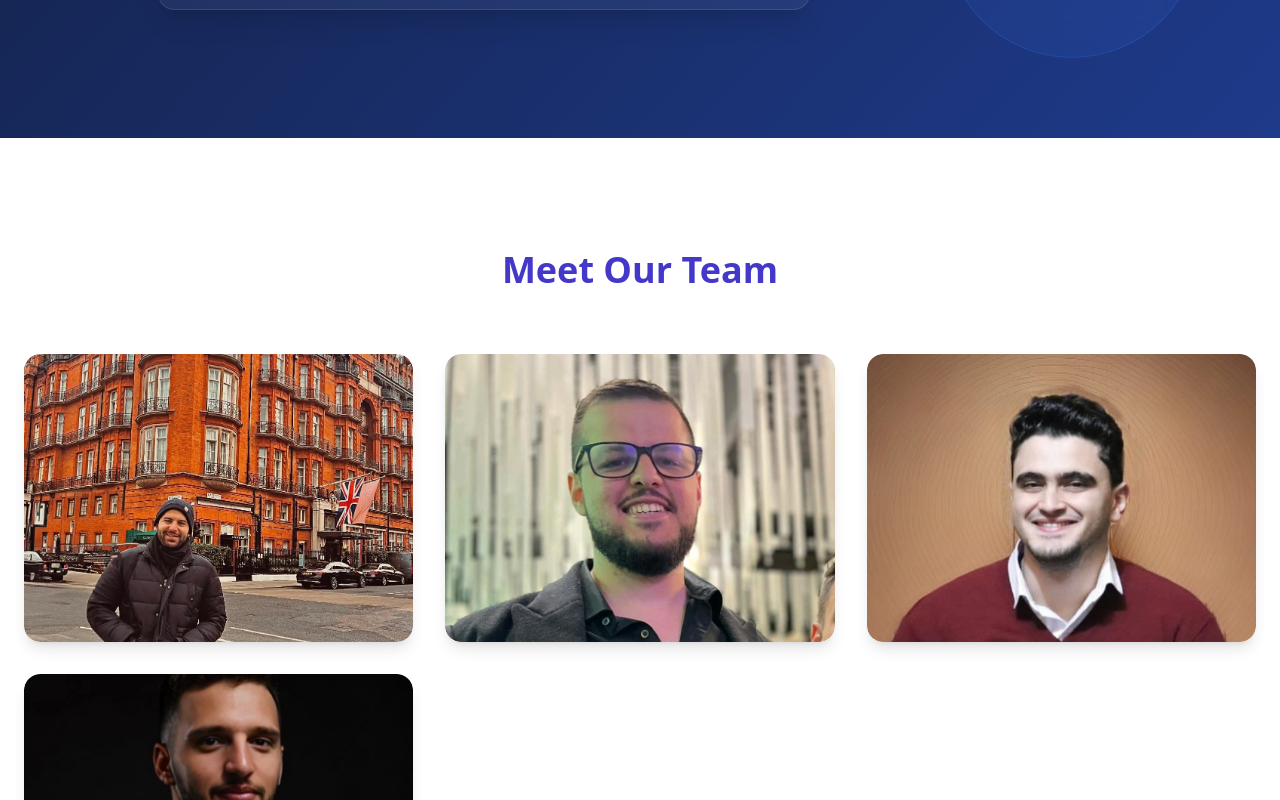
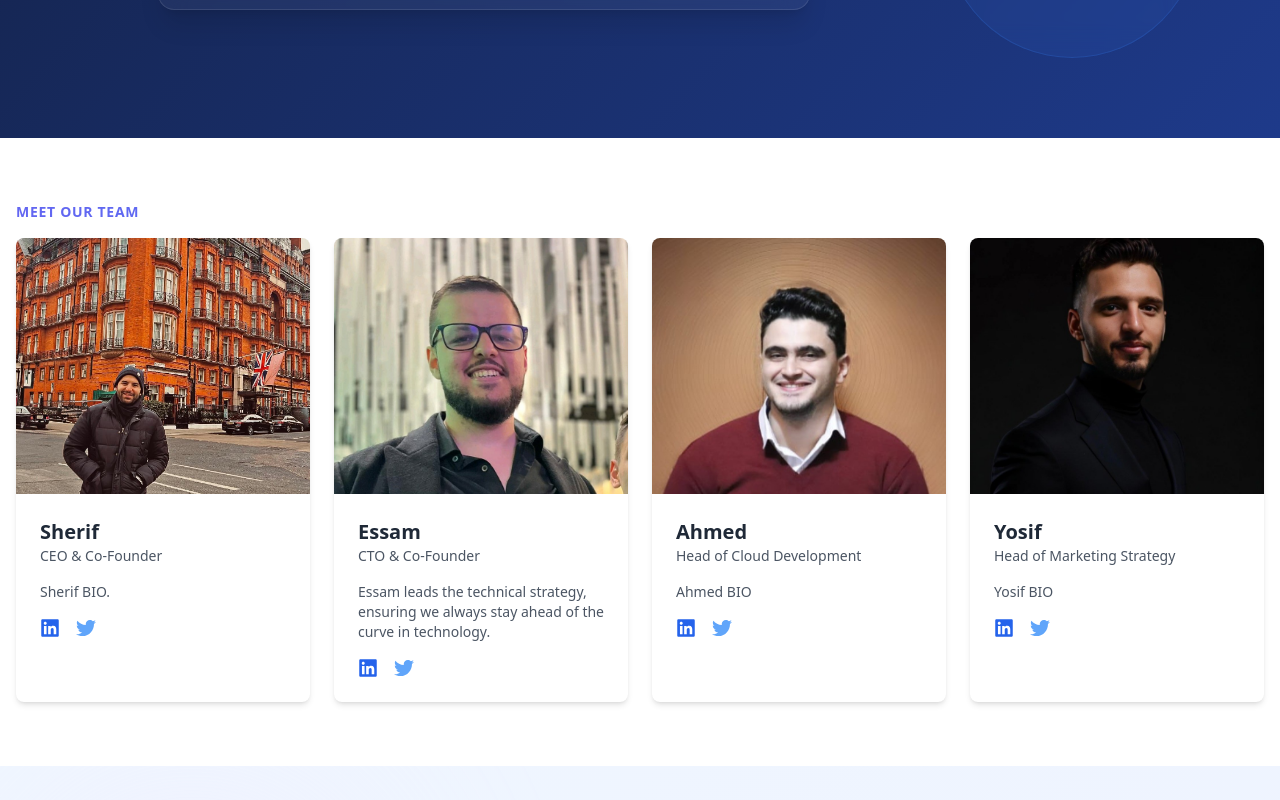
Before and after one commit to essamgouda97/entropyhub, a Next.js app: page / in a window 1280 px wide. Shown: the part 4880-5680 px from the top of the page. Built offline with nearby package versions, Linux system fonts and the light colour scheme.

Commit message:
redesigned the team section

```diff
--- a/src/components/sections/Team.tsx
+++ b/src/components/sections/Team.tsx
@@ -1,11 +1,13 @@
-import React from 'react';
+'use client';
+import { motion } from 'framer-motion';
+import { FaLinkedin, FaTwitter } from 'react-icons/fa';
 
 const teamMembers = [
   {
     name: 'Sherif',
     role: 'CEO & Co-Founder',
     bio: 'Sherif BIO.',
-    image: '/sherif.jpeg', // Make sure to replace with the correct image URL
+    image: '/sherif.jpeg', // Make sure this image exists in public folder
     socialLinks: {
       linkedin: 'https://www.linkedin.com/in/sherif-essam-9522a0103/',
       twitter: 'https://twitter.com/sherif',
@@ -13,9 +15,9 @@ const teamMembers = [
   },
   {
     name: 'Essam',
-    role: 'CTO & Co-Founder ',
+    role: 'CTO & Co-Founder',
     bio: 'Essam leads the technical strategy, ensuring we always stay ahead of the curve in technology.',
-    image: '/essam.jpg', // Replace with actual image path
+    image: '/essam.jpg', // Make sure this image exists in public folder
     socialLinks: {
       linkedin: 'https://www.linkedin.com/in/essamgouda/',
       twitter: 'https://twitter.com/alice',
@@ -23,9 +25,9 @@ const teamMembers = [
   },
   {
     name: 'Ahmed',
-    role: ' Head of Cloud Development',
+    role: 'Head of Cloud Development',
     bio: 'Ahmed BIO',
-    image: '/ahmed.jpg', // Replace with actual image path
+    image: '/ahmed.jpg', // Make sure this image exists in public folder
     socialLinks: {
       linkedin: 'https://www.linkedin.com/in/ahmed-abouelnasr-4965a7137/',
       twitter: 'https://twitter.com/bob',
@@ -35,7 +37,7 @@ const teamMembers = [
     name: 'Yosif',
     role: 'Head of Marketing Strategy',
     bio: 'Yosif BIO',
-    image: '/yosif.jpg', // Replace with actual image path
+    image: '/yosif.jpg', // Make sure this image exists in public folder
     socialLinks: {
       linkedin: 'https://www.linkedin.com/in/yosif-elessawi/?originalSubdomain=eg',
       twitter: 'https://twitter.com/eve',
@@ -45,35 +47,54 @@ const teamMembers = [
 
 export default function Team() {
   return (
-    <section id="team" className="py-28 bg-white">
-      <div className="container mx-auto px-6 text-center">
-        <h2 className="text-4xl font-bold text-indigo-700 mb-16">Meet Our Team</h2>
-        <div className="grid grid-cols-1 sm:grid-cols-2 lg:grid-cols-3 gap-8">
+    <section id="team" className="py-16 bg-white">
+      <div className="container mx-auto px-4">
+        <h2 className="text-sm font-semibold uppercase tracking-wider mb-4 bg-gradient-to-r from-indigo-500 to-blue-500 bg-clip-text text-transparent">
+          Meet Our Team
+        </h2>
+
+        <div className="grid grid-cols-1 sm:grid-cols-2 lg:grid-cols-4 gap-6">
           {teamMembers.map((member, index) => (
-            <div key={index} className="group relative overflow-hidden rounded-2xl shadow-lg transition-all duration-300 ease-in-out transform hover:scale-105">
-              <div className="relative">
+            <motion.div
+              key={index}
+              initial={{ opacity: 0, y: 20 }}
+              whileInView={{ opacity: 1, y: 0 }}
+              transition={{ duration: 0.5, delay: index * 0.1 }}
+              className="bg-white rounded-lg shadow-md overflow-hidden hover:shadow-lg transition-shadow"
+            >
+              <div className="relative h-64 w-full">
                 <img
                   src={member.image}
                   alt={member.name}
-                  className="w-full h-72 object-cover rounded-2xl group-hover:opacity-80 transition-all duration-300"
+                  className="w-full h-full object-cover"
                 />
-                <div className="absolute inset-0 bg-black bg-opacity-50 opacity-0 group-hover:opacity-100 transition-all duration-300 ease-in-out">
-                  <div className="absolute bottom-0 left-0 right-0 p-6 text-white">
-                    <h3 className="text-2xl font-semibold">{member.name}</h3>
-                    <p className="text-lg">{member.role}</p>
-                    <p className="mt-4 text-sm">{member.bio}</p>
-                    <div className="mt-4 flex space-x-4">
-                      <a href={member.socialLinks.linkedin} target="_blank" rel="noopener noreferrer">
-                        <span className="text-xl">🔗</span>
-                      </a>
-                      <a href={member.socialLinks.twitter} target="_blank" rel="noopener noreferrer">
-                        <span className="text-xl">🐦</span>
-                      </a>
-                    </div>
-                  </div>
+              </div>
+
+              <div className="p-6">
+                <h3 className="text-xl font-bold text-gray-800">{member.name}</h3>
+                <p className="text-gray-600 text-sm mb-4">{member.role}</p>
+                <p className="text-gray-600 text-sm mb-4">{member.bio}</p>
+
+                <div className="flex space-x-4">
+                  <a
+                    href={member.socialLinks.linkedin}
+                    target="_blank"
+                    rel="noopener noreferrer"
+                    className="text-blue-600 hover:text-blue-800 transition-colors"
+                  >
+                    <FaLinkedin className="w-5 h-5" />
+                  </a>
+                  <a
+                    href={member.socialLinks.twitter}
+                    target="_blank"
+                    rel="noopener noreferrer"
+                    className="text-blue-400 hover:text-blue-600 transition-colors"
+                  >
+                    <FaTwitter className="w-5 h-5" />
+                  </a>
                 </div>
               </div>
-            </div>
+            </motion.div>
           ))}
         </div>
       </div>
```
